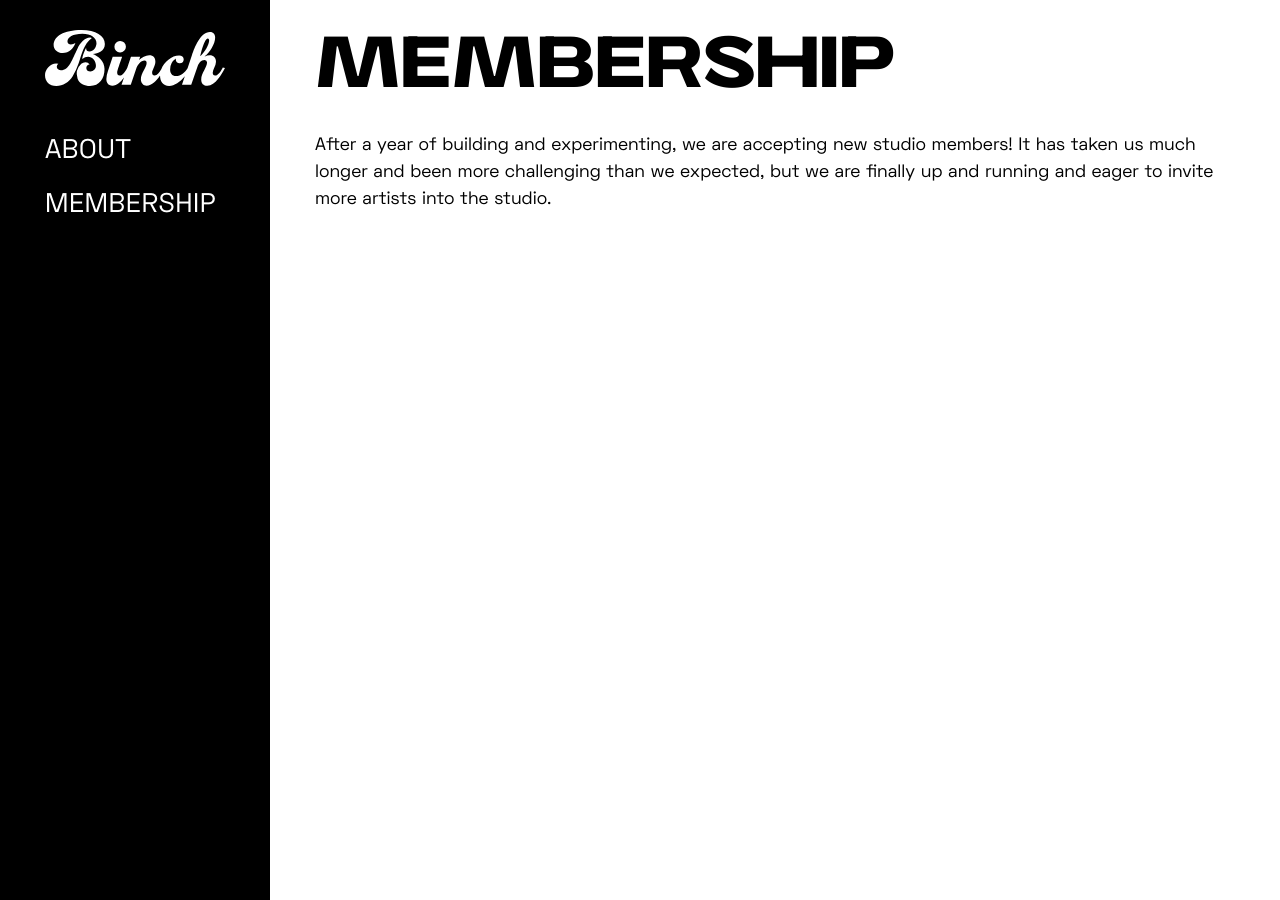
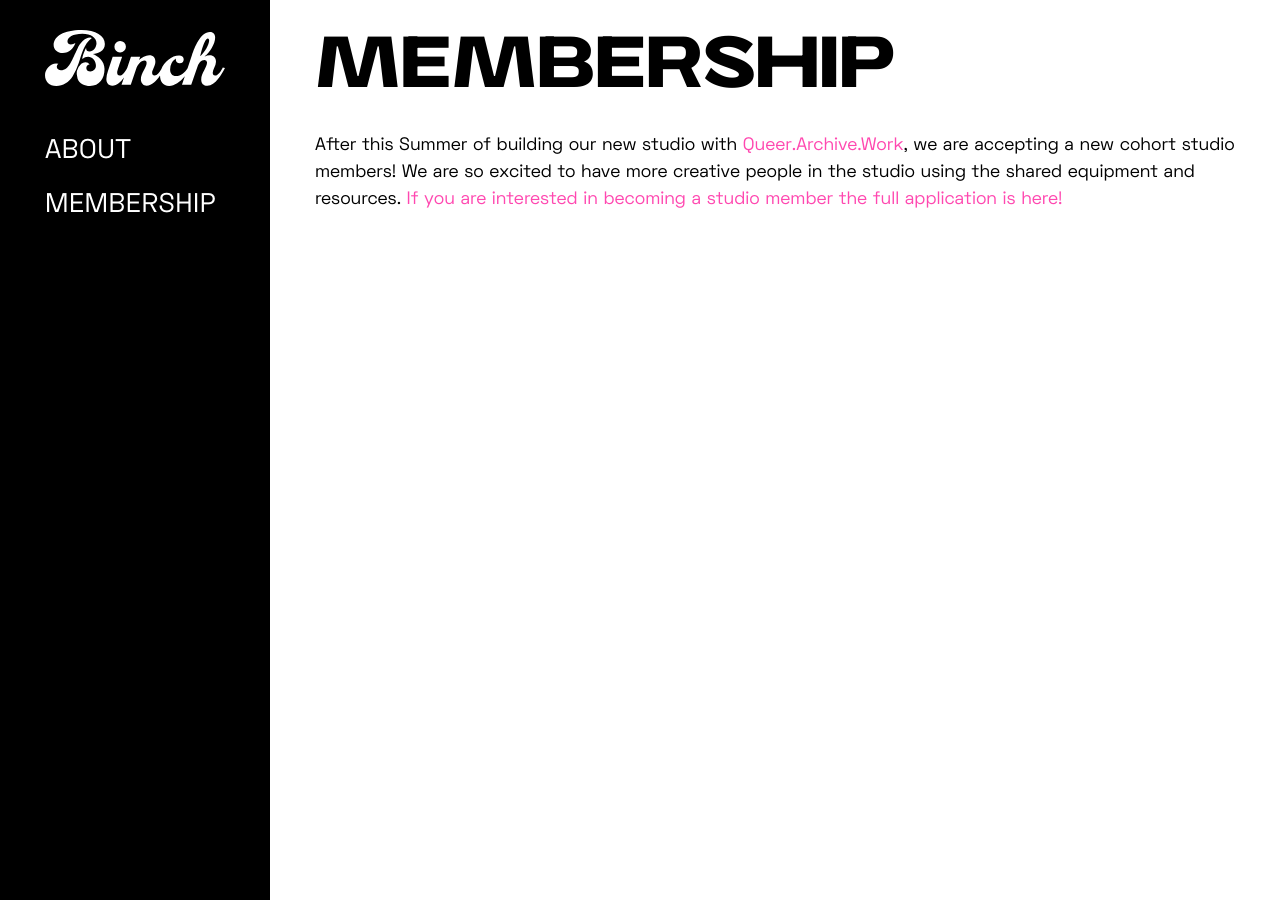
Before and after one commit to tychohoran/binchpress, a Jekyll site: the page built from membership.md, in a window 1280 px wide. Built offline with Jekyll 4.4.1, drawn with Linux system fonts in a browser that asks for light colours; nearby versions of some CDN libraries.

Commit message:
Updated Membership

```diff
--- a/membership.md
+++ b/membership.md
@@ -5,4 +5,4 @@ position: 1
 layout: page
 ---
 
-After a year of building and experimenting, we are accepting new studio members! It has taken us much longer and been more challenging than we expected, but we are finally up and running and eager to invite more artists into the studio.
+After this Summer of building our new studio with [Queer.Archive.Work](http://queer.archive.work), we are accepting a new cohort studio members! We are so excited to have more creative people in the studio using the shared equipment and resources. [If you are interested in becoming a studio member the full application is here!](http://tinyurl.com/binchqawapp)
```
